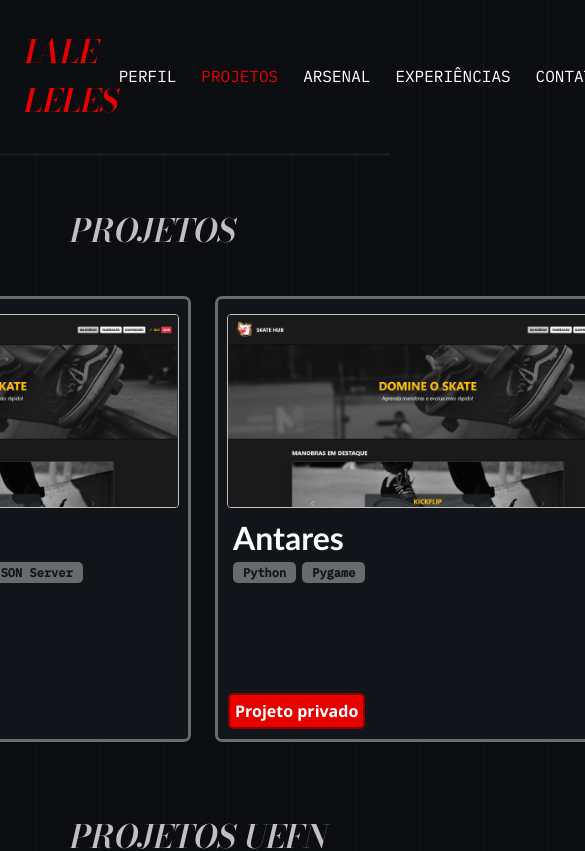
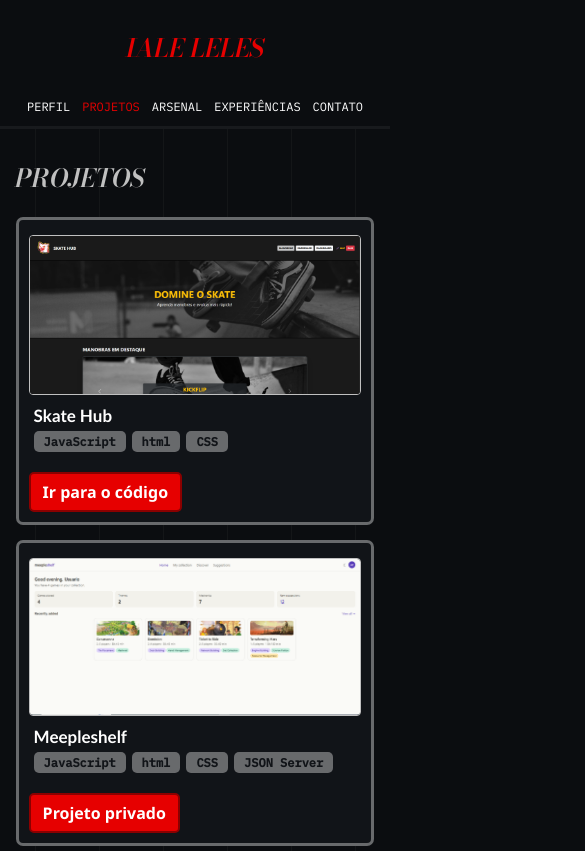
Before and after one commit to ialeleles/portifolioIale, a React (Vite) app in the folder portifolioIale/: page /projetos in a window 390 px wide. Shown: the top 851 px of the page, 585 px wide, since content can reach past the window. Built offline with nearby package versions, Linux system fonts and the light colour scheme.

Commit message:
feat: adiciona imagens corretas nos projetos e responsividade para diferentes tamanhos de tela

```diff
--- a/portifolioIale/src/App.jsx
+++ b/portifolioIale/src/App.jsx
@@ -7,6 +7,7 @@ import Arsenal from './pages/Arsenal'
 import Projetos from './pages/Projetos'
 import Experiencias from './pages/Experiencias'
 import Footer from './components/Footer'
+import Contato from './pages/Contato'
 
 function App() {
   return (
@@ -19,6 +20,7 @@ function App() {
                     <Route path='/projetos' element={<Projetos />} />
                     <Route path='/arsenal' element={<Arsenal />} />
                     <Route path='/experiencias'element={<Experiencias />} />
+                    <Route path='/contato'element={<Contato />} />
                 </Routes>
             </main>
 
--- a/portifolioIale/src/index.css
+++ b/portifolioIale/src/index.css
@@ -1,10 +1,5 @@
-body {
-    margin: 0px;
-    padding: 0px;
-    background-color: var(--fundo);
-    background-size: 64px 100%;
-    background-image: linear-gradient(to right, rgba(255, 255, 255, 0.035) 1px, transparent 1px);
-    background-position: center;
+* {
+    box-sizing: border-box;
 }
 
 :root {
@@ -15,14 +10,53 @@ body {
     --verde-folha: #0d3f33;
     --fundo: #0B0D10;
     --amarelo: #f5c518;
+
+    --largura-maxima: 1600px;
+}
+
+html {
+    scroll-behavior: smooth;
+}
+
+body {
+    margin: 0;
+    padding: 0;
+    min-width: 320px;
+    background-color: var(--fundo);
+
+    background-image: linear-gradient(
+        to right,
+        rgba(255, 255, 255, 0.035) 1px,
+        transparent 1px
+    );
+
+    background-size: 64px 100%;
+    background-position: center;
+}
+
+img {
+    max-width: 100%;
+}
+
+.app {
+    min-height: 100vh;
+    display: flex;
+    flex-direction: column;
+}
+
+.conteudo {
+    flex: 1;
+    padding-bottom: 40px;
 }
 
 .header {
     display: flex;
     justify-content: space-between;
     align-items: center;
-    padding: 6px 24px;
-    box-sizing: content-box;
+
+    width: 100%;
+    padding: 12px 4%;
+
     background-color: var(--fundo);
     border-bottom: 3px solid rgba(255, 255, 255, 0.055);
 }
@@ -36,13 +70,16 @@ body {
 
 .nav {
     display: flex;
-    gap: 25px;
-    font-family: 'IBM Plex Mono', ui-monospace, monospace;
+    align-items: center;
+    gap: clamp(12px, 2vw, 25px);
+
+    font-family: 'IBM Plex Mono', monospace;
 }
 
 .nav a {
     text-decoration: none;
     color: white;
+    transition: color 0.2s ease;
 }
 
 .nav a:hover {
@@ -53,125 +90,53 @@ body {
     color: var(--vermelho-vivo);
 }
 
-.cracha-foto {
-    height: 240px;
-    width: 180px;
-    object-fit: cover;
-}
-
-.cracha {
-    width: 750px;
-    min-height: 450px;
-    background-color: #111418;
-    border: 1px solid rgba(192, 192, 192, 0.5);
-    border-radius: 10px;
-    color: white;
-    overflow: hidden;
-    font-family: 'IBM Plex Mono', monospace;
-    box-shadow: 0 8px 30px rgba(0, 0, 0, 0.5);
-}
-
-.cracha-header {
-    background-color: #191D22;
-    padding: 24px 20px;
-    border-bottom: 1px solid rgba(192, 192, 192, 0.5);
-}
-
-.cracha-titulo {
-    font-family: 'Cinzel', serif;
-    font-size: 20px;
-    font-weight: 600;
-    letter-spacing: 2px;
-    color: rgb(192, 192, 192);
-    margin: 0;
-}
-
-.cracha-conteudo {
-    display: flex;
-    align-items: flex-start;
-    gap: 35px;
-    padding: 35px;
-    min-height: 270px;
-}
-
-.cracha-foto {
-    width: 190px;
-    height: 240px;
-    object-fit: cover;
-    border: 1px solid rgb(192, 192, 192);
-    border-radius: 5px;
-}
-
-.cracha-informacoes {
-    display: flex;
-    flex-direction: column;
-    gap: 12px;
-}
-
-.cracha-info {
-    font-size: 16px;
-    letter-spacing: 1px;
-    color: #D1D5DB;
-    margin: 0;
-}
-
-.cracha-titulo-info {
-    color: var(--vermelho-vivo);
-}
-
-.cracha-footer {
+.principal {
     display: flex;
     justify-content: space-between;
     align-items: center;
-    padding: 12px 20px;
-    background-color: #191D22;
-    border-top: 1px solid rgba(192, 192, 192, 0.5);
-}
 
-.cracha-footer p {
-    margin: 0;
-    font-size: 11px;
-    letter-spacing: 2px;
-}
+    gap: clamp(30px, 6vw, 100px);
 
-.principal {
-    display: flex;
-    justify-content: flex-start;
-    align-items: center;
-    gap: 200px;
-    margin-left: 40px;
+    width: min(95%, var(--largura-maxima));
+    margin: 0 auto;
     padding: 60px 24px;
 }
 
 .info-gerais {
     flex: 1;
+    min-width: 0;
     max-width: 650px;
+
     color: white;
     font-family: 'IBM Plex Mono', monospace;
     line-height: 1.8;
 }
 
 .info-gerais .titulo-pages {
-    margin: 0 0 25px 0;
+    margin: 0 0 25px;
 }
 
 .titulo-pages {
     font-family: 'Bodoni Moda', Georgia, serif;
     font-weight: bolder;
-    color: rgba(192, 192, 192);
-    margin-left: 70px;
-    margin-top: 50px;
+    color: rgb(192, 192, 192);
+
+    margin: 50px 0 30px 4%;
 }
 
 .circulo-container {
     display: flex;
     justify-content: center;
+    align-items: center;
 }
 
 .circulo {
     position: relative;
     width: 600px;
     height: 600px;
+    max-width: 90vw;
+    max-height: 90vw;
+    aspect-ratio: 1 / 1;
     border-radius: 50%;
     background-color: var(--vermelho-escuro);
 }
@@ -192,71 +157,174 @@ body {
 
 .hexagono {
     position: absolute;
-    top: 50%;
-    left: 50%;
-    width: var(--w);
-    height: var(--h);
+    width: 100px;
+    height: 87px;
+
     background-color: var(--marrom);
-    clip-path: polygon(25% 0%, 75% 0%, 100% 50%, 75% 100%, 25% 100%, 0% 50%);
+
+    clip-path: polygon(
+        25% 0%,
+        75% 0%,
+        100% 50%,
+        75% 100%,
+        25% 100%,
+        0% 50%
+    );
+
     display: grid;
     place-items: center;
+
+    color: white;
+    font-size: 50px;
+
+    transform: translate(-50%, -50%);
+    transition: background-color 0.2s ease;
 }
 
-.hexagono {
-    position: absolute;
-    width: 100px;
-    height: 87px;
-    background-color: var(--marrom);
-    clip-path: polygon(25% 0%, 75% 0%, 100% 50%, 75% 100%, 25% 100%, 0% 50%);
-    display: grid;
-    place-items: center;
-    color: white;
-    font-size: 50px;
+.hexagono:hover {
+    background-color: #191D22;
+    padding: 20px;
 }
 
-.topo      { left: 250px; top: 160px; }
-.topo-cima { left: 250px; top: 63px;  }
-.centro    { left: 250px; top: 257px; }
-.e-centro  { left: 417px; top: 257px; }
-.d-centro  { left: 83px;  top: 257px; }
-.baixo     { left: 250px; top: 354px; }
-.m-baixo   { left: 250px; top: 450px; }
-.esq-cima  { left: 166px; top: 208px; }
-.esq-baixo { left: 166px; top: 306px; }
-.dir-cima  { left: 334px; top: 208px; }
-.dir-baixo { left: 334px; top: 306px; }
+.topo      { left: 50%; top: 34%; }
+.centro    { left: 50%; top: 50%; }
+.baixo     { left: 50%; top: 66%; }
+.esq-cima  { left: 35%; top: 42%; }
+.esq-baixo { left: 35%; top: 58%; }
+.dir-cima  { left: 65%; top: 42%; }
+.dir-baixo { left: 65%; top: 58%; }
 
-.hexagono:hover {
-    padding: 2px;
-    background-color: #191D22;
+.cracha {
+    width: 100%;
+    max-width: 750px;
+    min-height: 450px;
+
+    background-color: #111418;
+
+    border: 1px solid rgba(192, 192, 192, 0.5);
+    border-radius: 10px;
+
+    color: white;
+    overflow: hidden;
+
+    font-family: 'IBM Plex Mono', monospace;
+
+    box-shadow: 0 8px 30px rgba(0, 0, 0, 0.5);
 }
 
-.projetos-grid {
-    display: grid;
-    grid-template-columns: repeat(4, 450px);
-    justify-content: center;
+.cracha-header {
+    background-color: #191D22;
+    padding: 24px 20px;
+
+    border-bottom: 1px solid rgba(192, 192, 192, 0.5);
 }
 
+.cracha-titulo {
+    font-family: 'Cinzel', serif;
+    font-size: 20px;
+    font-weight: 600;
+    letter-spacing: 2px;
+
+    color: rgb(192, 192, 192);
+    margin: 0;
+}
+
+.cracha-conteudo {
+    display: flex;
+    align-items: flex-start;
+    gap: 35px;
+
+    padding: 35px;
+    min-height: 270px;
+}
+
+.cracha-foto {
+    width: 190px;
+    height: 240px;
+
+    flex-shrink: 0;
+
+    object-fit: cover;
+
+    border: 1px solid rgb(192, 192, 192);
+    border-radius: 5px;
+}
+
+.cracha-informacoes {
+    display: flex;
+    flex-direction: column;
+    gap: 12px;
+
+    min-width: 0;
+}
+
+.cracha-info {
+    font-size: 16px;
+    letter-spacing: 1px;
+    color: #D1D5DB;
+    margin: 0;
+
+    overflow-wrap: anywhere;
+}
+
+.cracha-titulo-info {
+    color: var(--vermelho-vivo);
+}
+
+.cracha-footer {
+    display: flex;
+    justify-content: space-between;
+    align-items: center;
+    gap: 15px;
+
+    padding: 12px 20px;
+
+    background-color: #191D22;
+    border-top: 1px solid rgba(192, 192, 192, 0.5);
+}
+
+.cracha-footer p {
+    margin: 0;
+    font-size: 11px;
+    letter-spacing: 2px;
+}
+
+.projetos-grid,
 .projetos-grid-fortnite {
     display: grid;
-    grid-template-columns: repeat(4, 450px);
+    grid-template-columns: repeat(4, minmax(0, 1fr));
     justify-content: center;
+    gap: 20px;
+
+    width: 95%;
+    max-width: 1800px;
+    margin: 0 auto;
 }
 
 .card {
-    width: 400px;
-    height: 420px;
+    width: 100%;
+    min-width: 0;
+    min-height: 420px;
+
     background-color: #111418;
+
     border: 3px solid rgba(192, 192, 192, 0.5);
     border-radius: 7px;
+
     color: white;
     font-family: 'IBM Plex Mono', monospace;
+
     padding: 10px;
-    margin: 20px;
+    margin: 0;
+
+    display: flex;
+    flex-direction: column;
+
+    transition: border-color 0.2s ease;
 }
 
 .card:hover {
-    border: 3px solid rgba(192, 192, 192);
+    border-color: rgb(192, 192, 192);
 }
 
 .card-header {
@@ -267,136 +335,136 @@ body {
 
 .card-titulo {
     margin: 5px;
-    font-family: 'Trebuchet MS', 'Lucida Sans Unicode', 'Lucida Grande', 'Lucida Sans', Arial, sans-serif;
+
+    font-family: 'Trebuchet MS', sans-serif;
 }
 
 .card-imagem {
-    width: 400px;
-    margin: 5px;
+    width: 100%;
+    max-height: 230px;
+
+    object-fit: cover;
+
+    margin: 5px 0;
+
     border: 1px solid rgb(192, 192, 192);
     border-radius: 4px;
 }
 
 .card-footer {
     display: flex;
-    justify-content: left;
+    justify-content: flex-start;
     align-items: center;
+
+    margin-top: auto;
+    padding-top: 15px;
 }
 
 .card-button {
-    padding: 5px;
-    font-family:'Segoe UI', Tahoma, Geneva, Verdana, sans-serif;
+    padding: 7px 12px;
+
+    font-family: 'Segoe UI', sans-serif;
     font-weight: bolder;
-    margin-top: 105px;
+
     color: white;
     background-color: var(--vermelho-vivo);
+
     border-radius: 5px;
     border: 2px solid var(--vermelho-escuro);
+
     text-decoration: none;
     display: inline-block;
+
+    transition: background-color 0.2s ease;
 }
 
 .card-button:hover {
-    background-color: #8B0000;
+    background-color: var(--vermelho-escuro);
 }
 
 .projetos-grid-fortnite .card-button {
-    margin-top: 83px;
-    background-color: #2a8f74;
-    border: 2px solid #0d3f33;
+    background-color: var(--verde-agua);
+    border: 2px solid var(--verde-folha);
 }
 
 .projetos-grid-fortnite .card-button:hover {
-    background-color: #0d3f33;
+    background-color: var(--verde-folha);
 }
 
 .projetos-grid-fortnite .card-titulo {
     margin: 5px;
     font-size: 20px;
-    font-family: 'Trebuchet MS', 'Lucida Sans Unicode', 'Lucida Grande', 'Lucida Sans', Arial, sans-serif;
+
+    font-family: 'Trebuchet MS', sans-serif;
 }
 
 .card-tags {
     display: flex;
     flex-wrap: wrap;
     gap: 6px;
+
     margin: 5px;
 }
 
 .tag {
     padding: 3px 10px;
+
     font-family: 'IBM Plex Mono', monospace;
     font-size: 12px;
     font-weight: bolder;
+
     color: #111418;
-    background-color: rgb(192, 192, 192, 0.5);
+    background-color: rgba(192, 192, 192, 0.5);
+
     border-radius: 5px;
 }
 
 .card-xp {
-    height: 120px;
+    min-height: 120px;
+
     background-color: #111418;
+
     border: 3px solid rgba(192, 192, 192, 0.5);
     border-radius: 7px;
+
     color: white;
     font-family: 'IBM Plex Mono', monospace;
-    padding: 10px;
-    margin-top: 10px;
-    margin-bottom: 30px;
-    margin-left: 70px;
-    margin-right: 70px;
+
+    padding: 16px;
+
+    margin: 10px 4% 30px;
+
+    transition: border-color 0.2s ease;
 }
 
 .card-xp:hover {
-    padding: 16px;
-    border: 3px solid white;
+    border-color: white;
 }
 
 .card-xp-titulo {
     font-size: 24px;
-    margin-left: 16px;
+    margin: 0 0 10px 16px;
 }
 
 .conteudo-xp {
-    margin-left: 16px;
-    margin-right: 16px;
+    margin: 0 16px;
 }
 
 .footer {
     background-color: var(--fundo);
+
     display: flex;
     justify-content: center;
     align-items: center;
-    padding: 20px;
+
+    padding: 25px;
+
+    margin-top: 10px;
+
     color: white;
     font-family: 'IBM Plex Mono', monospace;
     font-size: 14px;
-}
 
-.footer p {
-    margin: 0;
-}
-
-.app {
-    min-height: 100vh;
-    display: flex;
-    flex-direction: column;
-}
-
-.conteudo {
-    flex: 1;
-}
-
-.footer {
-    background-color: var(--fundo);
-    display: flex;
-    justify-content: center;
-    align-items: center;
-    padding: 30px;
-    margin-top: 10px;
-    color: white;
-    font-family: 'IBM Plex Mono', monospace;
-    font-size: 14px;
     border-top: 3px solid rgba(255, 255, 255, 0.055);
 }
 
@@ -404,7 +472,254 @@ body {
     margin: 0;
 }
 
-.conteudo {
-    flex: 1;
-    padding-bottom: 40px;
+@media (max-width: 1024px) {
+
+    .principal {
+        gap: 35px;
+        padding: 40px 20px;
+    }
+
+    .circulo {
+        width: min(450px, 85vw);
+    }
+
+    .cracha {
+        max-width: 650px;
+    }
+
+    .cracha-conteudo {
+        gap: 25px;
+        padding: 25px;
+    }
+
+    .projetos-grid,
+    .projetos-grid-fortnite {
+        grid-template-columns: repeat(
+            auto-fit,
+            minmax(min(100%, 300px), 380px)
+        );
+    }
 }
+
+@media (max-width: 768px) {
+
+    .header {
+        flex-direction: column;
+        gap: 15px;
+        padding: 15px;
+    }
+
+    .nav {
+        flex-wrap: wrap;
+        justify-content: center;
+        gap: 15px;
+    }
+
+    .principal {
+        flex-direction: column;
+        align-items: center;
+
+        width: 100%;
+
+        gap: 40px;
+
+        padding: 35px 20px;
+    }
+
+    .info-gerais {
+        width: 100%;
+        max-width: 600px;
+    }
+
+    .circulo {
+        width: min(450px, 85vw);
+    }
+
+    .titulo-pages {
+        margin: 35px 20px 25px;
+    }
+
+    .cracha {
+        max-width: 550px;
+    }
+
+    .cracha-conteudo {
+        gap: 20px;
+        padding: 20px;
+    }
+
+    .cracha-foto {
+        width: 150px;
+        height: 200px;
+    }
+
+    .projetos-grid,
+    .projetos-grid-fortnite {
+        grid-template-columns: repeat(
+            auto-fit,
+            minmax(min(100%, 280px), 350px)
+        );
+
+        gap: 20px;
+    }
+
+    .card-xp {
+        margin-left: 20px;
+        margin-right: 20px;
+    }
+}
+
+@media (max-width: 480px) {
+
+    .header {
+        padding: 12px;
+    }
+
+    .titulo {
+        font-size: 25px;
+    }
+
+    .nav {
+        gap: 12px;
+        font-size: 12px;
+    }
+
+    .principal {
+        padding: 25px 15px;
+        gap: 30px;
+    }
+
+    .info-gerais {
+        font-size: 14px;
+    }
+
+    .titulo-pages {
+        font-size: 25px;
+        margin: 30px 15px 20px;
+    }
+
+    .circulo {
+        width: 90vw;
+    }
+
+    .hexagono {
+        font-size: clamp(15px, 5vw, 25px);
+    }
+
+    .cracha {
+        min-height: auto;
+    }
+
+    .cracha-header {
+        padding: 18px 15px;
+    }
+
+    .cracha-titulo {
+        font-size: 15px;
+        letter-spacing: 1px;
+    }
+
+    .cracha-conteudo {
+        flex-direction: column;
+        align-items: center;
+
+        gap: 20px;
+        padding: 20px 15px;
+    }
+
+    .cracha-foto {
+        width: 160px;
+        height: 200px;
+    }
+
+    .cracha-informacoes {
+        width: 100%;
+    }
+
+    .cracha-info {
+        font-size: 13px;
+    }
+
+    .cracha-footer {
+        flex-direction: column;
+        text-align: center;
+        gap: 8px;
+    }
+
+    .projetos-grid,
+    .projetos-grid-fortnite {
+        grid-template-columns: minmax(0, 1fr);
+        width: 92%;
+        gap: 15px;
+    }
+
+    .card {
+        min-height: 0;
+    }
+
+    .card-titulo {
+        font-size: 17px;
+    }
+
+    .card-imagem {
+        max-height: 200px;
+    }
+
+    .card-xp {
+        margin: 10px 4% 20px;
+        padding: 12px;
+    }
+
+    .card-xp-titulo {
+        font-size: 19px;
+        margin-left: 5px;
+    }
+
+    .conteudo-xp {
+        margin: 0 5px;
+        font-size: 13px;
+    }
+
+    .footer {
+        padding: 20px 10px;
+        font-size: 11px;
+        text-align: center;
+    }
+}
+
+@media (max-width: 480px) {
+    .hexagono {
+        width: 16.67%;
+        height: 14.5%;
+        font-size: clamp(15px, 5vw, 25px);
+    }
+
+    .anel-maior {
+        inset: 8.33%;
+    }
+
+    .anel-menor {
+        inset: 20%;
+    }
+}
+
+@media (max-width: 1200px) {
+    .projetos-grid,
+    .projetos-grid-fortnite {
+        grid-template-columns: repeat(3, minmax(0, 1fr));
+    }
+}
+
+@media (max-width: 900px) {
+    .projetos-grid,
+    .projetos-grid-fortnite {
+        grid-template-columns: repeat(2, minmax(0, 1fr));
+    }
+}
+
+@media (max-width: 600px) {
+    .projetos-grid,
+    .projetos-grid-fortnite {
+        grid-template-columns: 1fr;
+    }
+}
--- a/portifolioIale/src/pages/Projetos.jsx
+++ b/portifolioIale/src/pages/Projetos.jsx
@@ -7,9 +7,9 @@ function Projetos() {
 
             <div className="projetos-grid">
                 <CardProjeto nome="Skate Hub" imagem="/skateHub.png" descricao="Projeto Skate Hub" tags={["JavaScript", "html", "CSS"]} botao="Ir para o código" link="https://github.com/ialeleles/Skate-Hub"/>
-                <CardProjeto nome="Meepleshelf" imagem="/skateHub.png" descricao="Projeto Skate Hub" tags={["JavaScript", "html", "CSS", "JSON Server"]} botao="Projeto privado"/>
-                <CardProjeto nome="Antares" imagem="/skateHub.png" descricao="Antares" tags={["Python", "Pygame"]} botao="Projeto privado"/>
-                <CardProjeto nome="Breaking Bet" imagem="/skateHub.png" descricao="Projeto Skate Hub" tags={["TypeScript", "React"]} botao="Projeto privado"/>
+                <CardProjeto nome="Meepleshelf" imagem="/Print_01_meepleshelf.png" descricao="Projeto Skate Hub" tags={["JavaScript", "html", "CSS", "JSON Server"]} botao="Projeto privado"/>
+                <CardProjeto nome="Antares" imagem="/antares.png" descricao="Antares" tags={["Python", "Pygame"]} botao="Projeto privado"/>
+                <CardProjeto nome="Breaking Bet" imagem="/breaking_bet.png" descricao="Projeto Skate Hub" tags={["TypeScript", "React"]} botao="Projeto privado"/>
             </div>
 
             <h1 className="titulo-pages">PROJETOS UEFN</h1>
```
Also changed, not shown: portifolioIale/src/pages/Contato.jsx (+9 -0 lines), portifolioIale/public/Print_01_meepleshelf.png (added), portifolioIale/public/antares.png (added).
